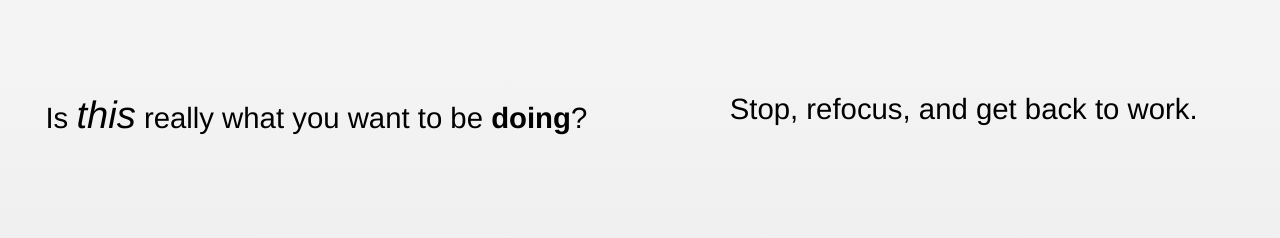
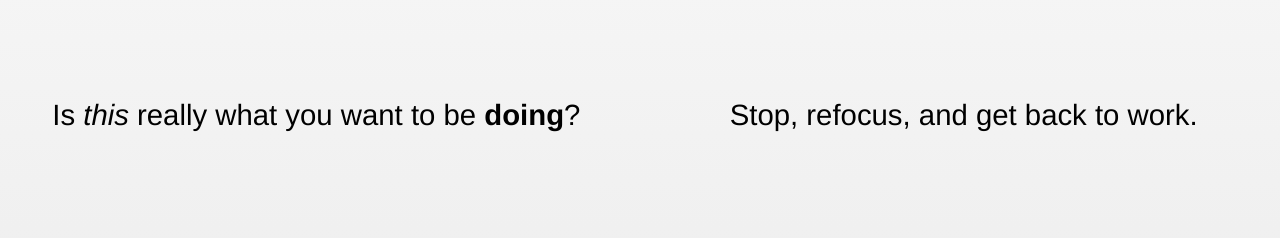
Before and after one commit to marinintim/rightnow, a plain HTML site: page index.html in a window 1280 px wide. Shown: the part 478-716 px from the top of the page. Drawn offline with Linux system fonts and the light colour scheme.

Commit message:
Reset em styling to default browser one

```diff
--- a/rightnow.css
+++ b/rightnow.css
@@ -47,7 +47,3 @@ h1 {
 	padding: .5em;
 	text-align: center;
 }
-
-em {
-	font-size: 1.3em;
-}
```
